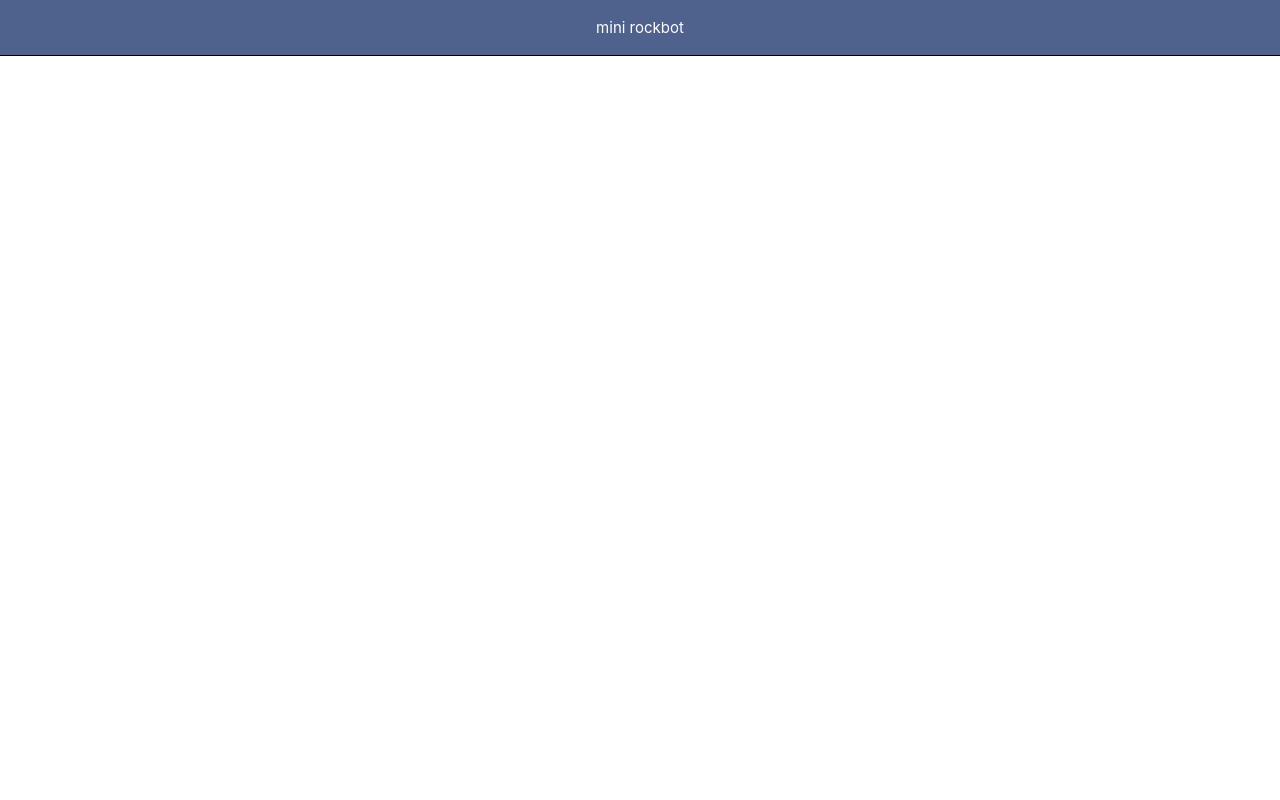
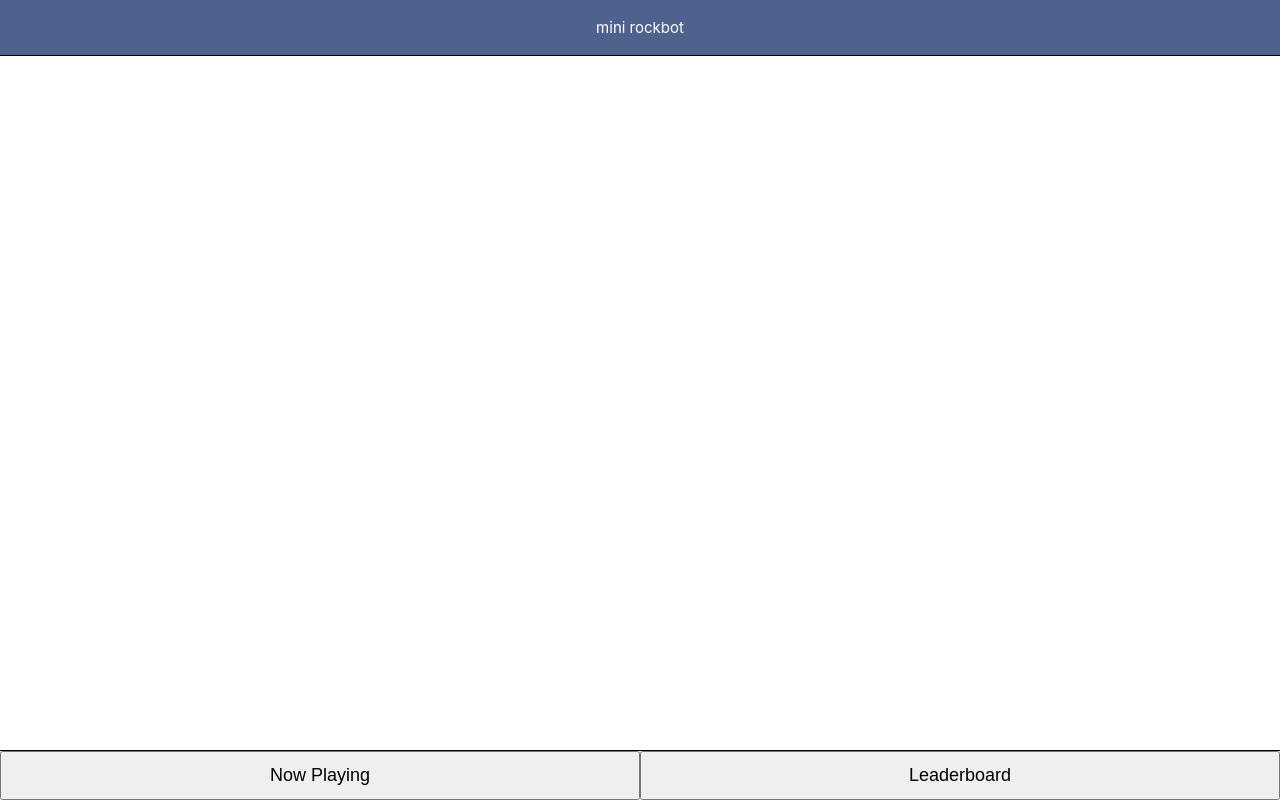
Before and after one commit to kangwritescode/rockbot, a React (Create React App) app: page / in a window 1280 px wide. Built offline with nearby package versions, Linux system fonts and the light colour scheme.

Commit message:
added navbar and navbar__button styles

```diff
--- a/src/App.js
+++ b/src/App.js
@@ -1,11 +1,13 @@
 import React, { useState } from 'react'
 import './App.css'
 import RockHeader from './components/RockHeader/RockHeader'
+import NavBar from './components/NavBar/NavBar'
 
 function App () {
   return (
     <React.Fragment>
       <RockHeader />
+      <NavBar />
     </React.Fragment>
   )
 }
--- a/src/components/NavBar/NavBar.css
+++ b/src/components/NavBar/NavBar.css
@@ -1 +1,14 @@
-/* No CSS *//*# sourceMappingURL=NavBar.css.map */
+.navbar {
+  position: absolute;
+  bottom: 0px;
+  border-top: .1rem black solid;
+  width: 100vw;
+  height: 5rem;
+}
+
+.navbar button {
+  width: 50%;
+  height: 100%;
+  font-size: 1.8rem;
+}
+/*# sourceMappingURL=NavBar.css.map */
--- a/src/components/NavBar/NavBar.scss
+++ b/src/components/NavBar/NavBar.scss
@@ -0,0 +1,13 @@
+.navbar {
+    position: absolute;
+    bottom: 0px;
+    border-top: .1rem black solid;
+    width: 100vw;
+    height: 5rem;
+
+    button {
+        width: 50%;
+        height: 100%;
+        font-size: 1.8rem;
+    }
+}
```
Also changed, not shown: 1 other file (tests, documents, lock files or other folders).
